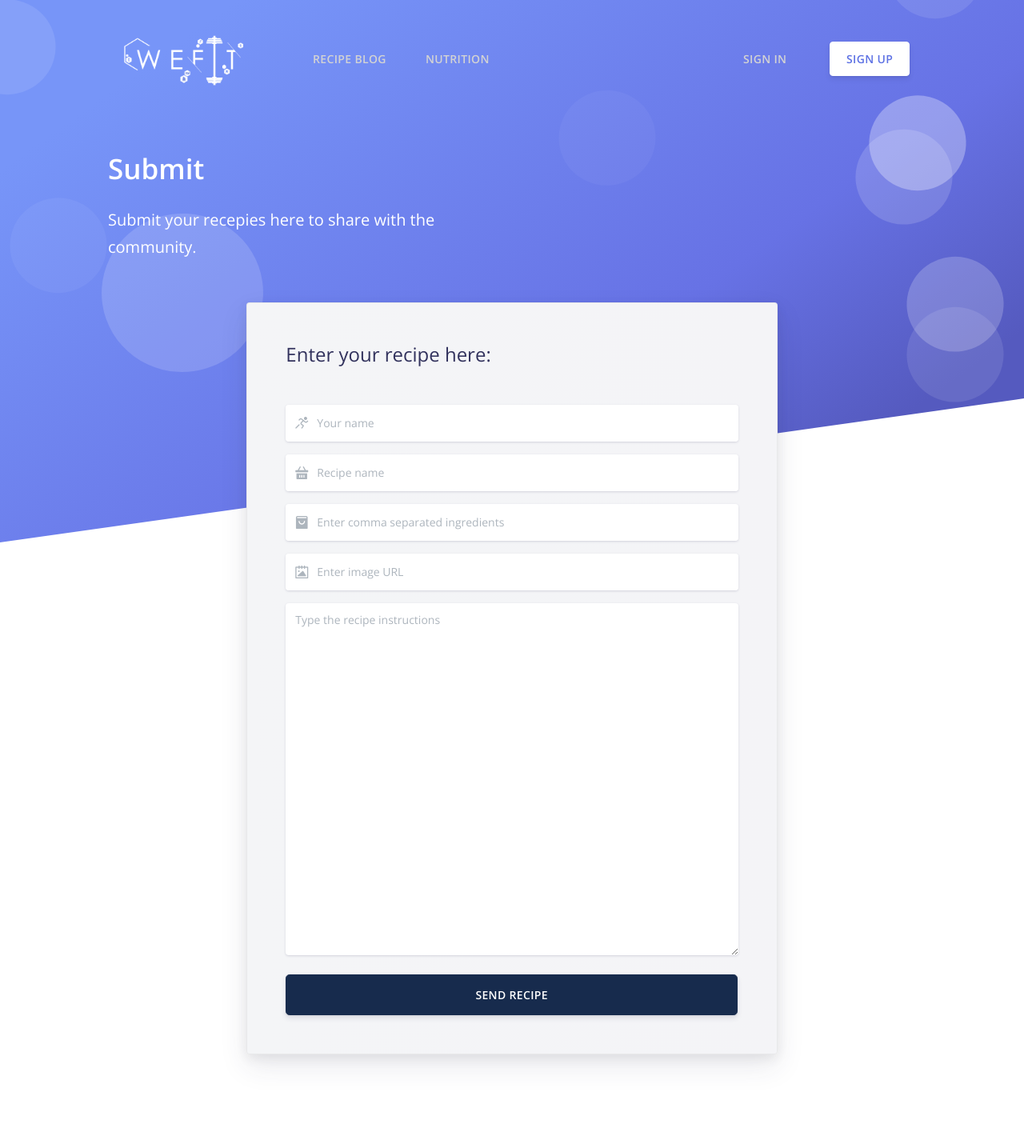
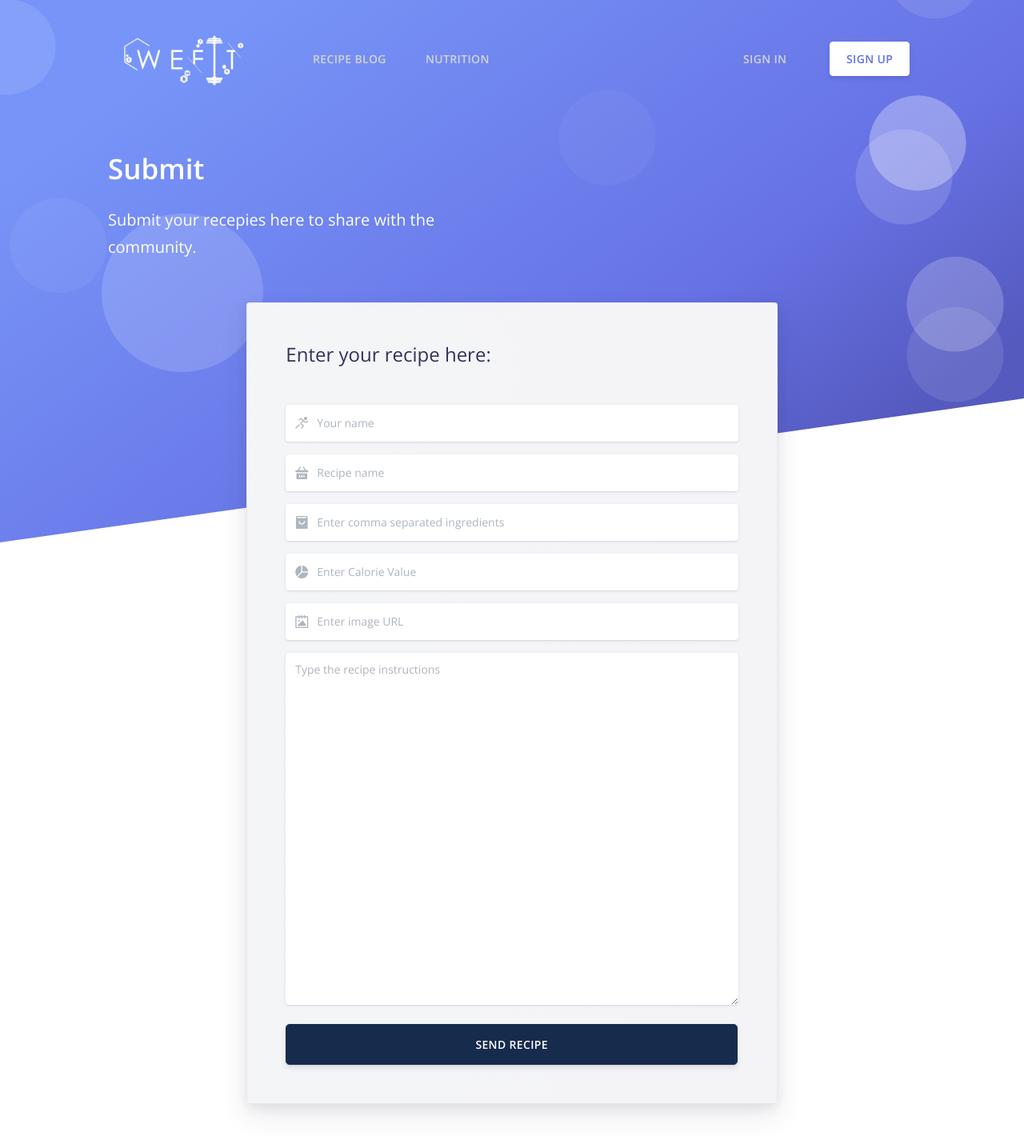
Before and after one commit to eehitray/Vivum2018, a Django app: page /recipe/form.html in a window 1280 px wide. Shown: the top 1420 px of the page at 80% size. Run offline with Django 3.2, Linux system fonts and the light colour scheme; some libraries are stand-ins or nearby versions.

Commit message:
Added Form for calories

```diff
--- a/Vivum2018/recipeblog/templates/recipeblog/form.html
+++ b/Vivum2018/recipeblog/templates/recipeblog/form.html
@@ -142,6 +142,14 @@
                 <div class="form-group">
                   <div class="input-group input-group-alternative">
                     <div class="input-group-prepend">
+                      <span class="input-group-text"><i class="ni ni-chart-pie-35"></i></span>
+                    </div>
+                    <input class="form-control" name="url" placeholder="Enter Calorie Value" type="text">
+                  </div>
+                </div>
+                <div class="form-group">
+                  <div class="input-group input-group-alternative">
+                    <div class="input-group-prepend">
                       <span class="input-group-text"><i class="ni ni-album-2"></i></span>
                     </div>
                     <input class="form-control" name="url" placeholder="Enter image URL" type="text">
```
